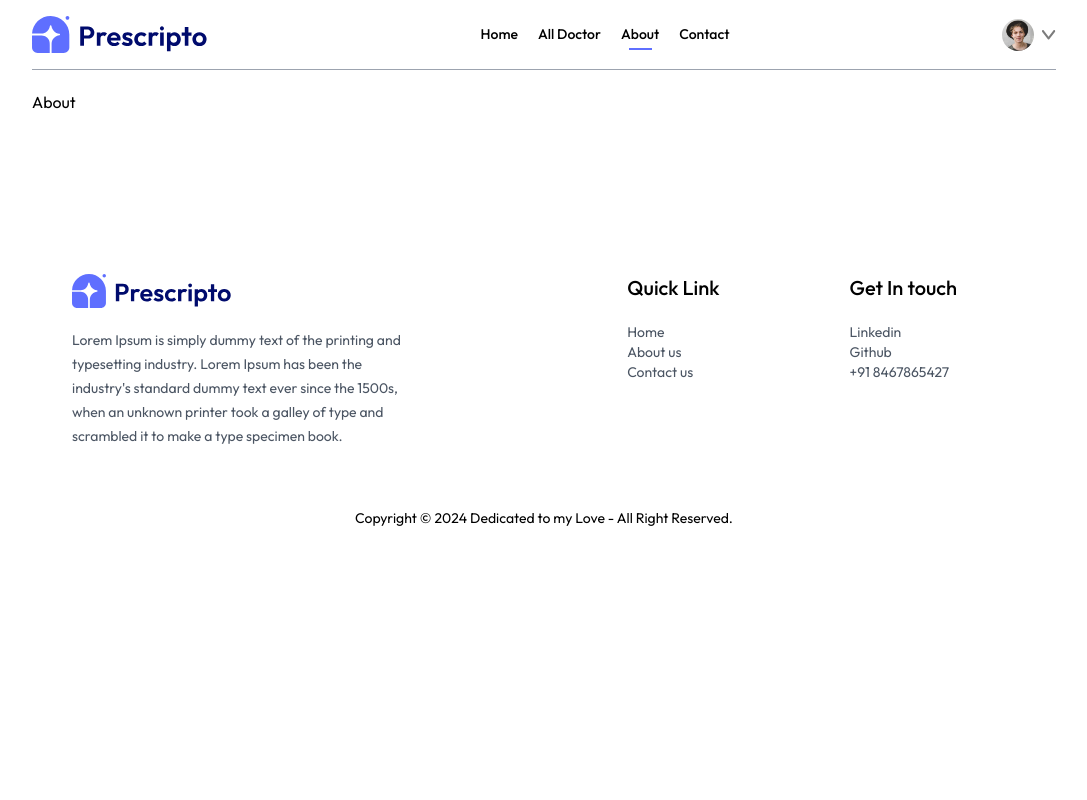
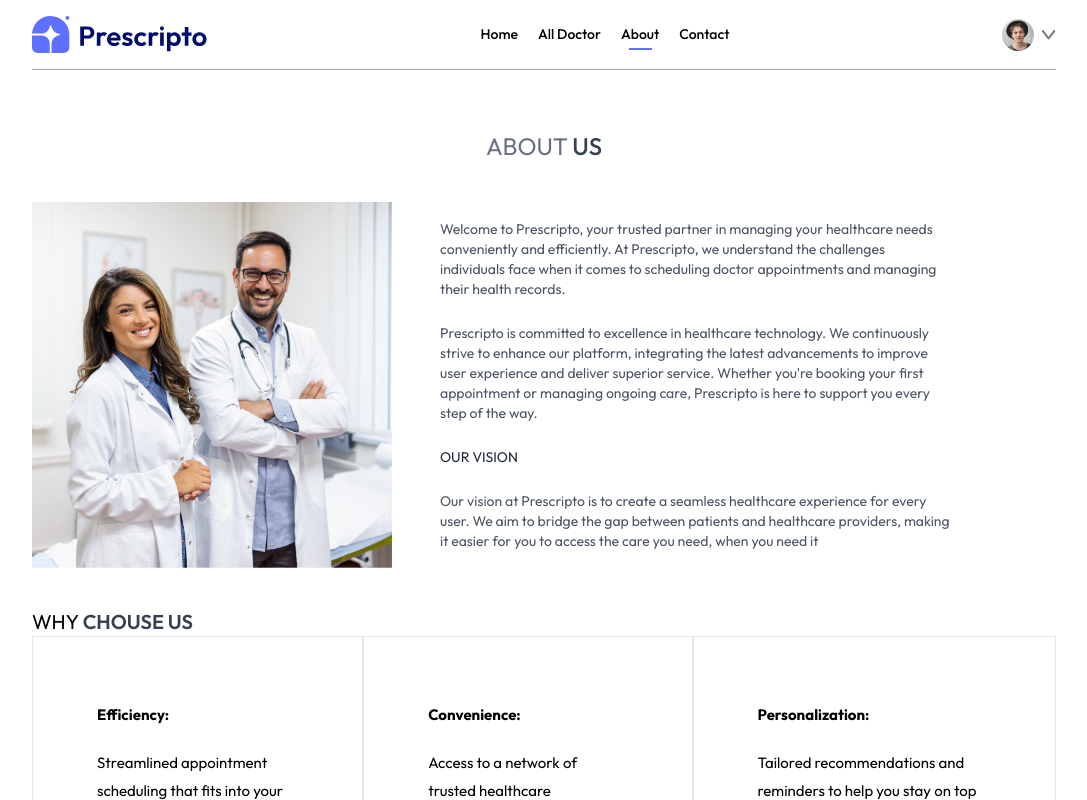
Before and after one commit to fThAbhishek-Pandey/DoctorG, a React (Vite) app: page /about in a window 1280 px wide. Shown: the top 800 px of the page, without its empty margins (96-1183 px from the left). Built offline with nearby package versions, Linux system fonts and the light colour scheme.

Commit message:
adding about ui

```diff
--- a/src/components/Appointment/RelatedDocters.jsx
+++ b/src/components/Appointment/RelatedDocters.jsx
@@ -5,7 +5,7 @@
 const RelatedDocters = ({docId, speciality}) => {
        const {doctors} = useContext(AppContext);
        console.log("All doctors : ",doctors);
-       const navigate = useNavigate();
+       const Navigate = useNavigate();
        const [RelatedDocters , setRelatedDoctos]= useState([]);
        useEffect(()=>{
             if(doctors.length>0&& speciality){
@@ -19,6 +19,7 @@
     <div className='flex flex-col items-center gap-4 my-16 text-gray-900' >
         <h1 className='text-3xl font-medium'>Related Doctors</h1>
         <FilteredDocter doctors ={RelatedDocters} />
+        <button onClick={()=>{Navigate('/doctors'); scrollTo(0,0)}} className='bg-blue-50 text-gray-600 px-12 py-3 rounded-full mt-10' >more</button>
     </div>
   )
 }
--- a/src/pages/About.jsx
+++ b/src/pages/About.jsx
@@ -1,9 +1,76 @@
-import React from 'react'
+import React from "react";
+import { assets } from "../assets/assets";
 
 const About = () => {
   return (
-    <div>About</div>
-  )
-}
+    <div>
+      <div className="text-center text-2xl pt-10 text-gray-500">
+        <p>
+          ABOUT <span className="text-gray-700 font-medium">US</span>
+        </p>
+      </div>
+      <div className="my-10 flex flex-col md:flex-row gap-12 ">
+        {/* left side */}
+        <img
+          className="w-full md:max-w-[360px]"
+          src={assets.about_image}
+          alt="about image"
+        />
+        {/* Right side */}
+        <div className="flex flex-col justify-center gap-6 md:w-2/4 text-sm text-gray-600">
+          <p>
+            Welcome to Prescripto, your trusted partner in managing your
+            healthcare needs conveniently and efficiently. At Prescripto, we
+            understand the challenges individuals face when it comes to
+            scheduling doctor appointments and managing their health records.
+          </p>
+          <p>
+            Prescripto is committed to excellence in healthcare technology. We
+            continuously strive to enhance our platform, integrating the latest
+            advancements to improve user experience and deliver superior
+            service. Whether you're booking your first appointment or managing
+            ongoing care, Prescripto is here to support you every step of the
+            way.
+          </p>
+          <div className="text-gray-800">OUR VISION</div>
+          <p>
+            Our vision at Prescripto is to create a seamless healthcare
+            experience for every user. We aim to bridge the gap between patients
+            and healthcare providers, making it easier for you to access the
+            care you need, when you need it
+          </p>
+        </div>
+      </div>
+      <div className="text-xl my-4">
+        <p>
+          WHY <span className="text-gray-700 font-semibold">CHOUSE US</span>
+        </p>
+        <div className="flex flex-col md:flex-row mb-20">
+          <div className="border py-8 sm:py-16 px-10 md:px-16 flex flex-col gap-5 text-[15px] hover:bg-primary hover:text-white transition-all duration-300 text-color-gray-100">
+            <b>Efficiency:</b>
+            <p>
+              Streamlined appointment scheduling that fits into your busy
+              lifestyle.
+            </p>
+          </div>
+          <div className="border py-8 sm:py-16 px-10 md:px-16 flex flex-col gap-5 text-[15px] hover:bg-primary hover:text-white transition-all duration-300 text-color-gray-100">
+            <b>Convenience:</b>
+            <p>
+              Access to a network of trusted healthcare professionals in your
+              area
+            </p>
+          </div>
+          <div className="border py-8 sm:py-16 px-10 md:px-16 flex flex-col gap-5 text-[15px] hover:bg-primary hover:text-white transition-all duration-300 text-color-gray-100">
+            <b>Personalization:</b>
+            <p>
+              Tailored recommendations and reminders to help you stay on top of
+              your health
+            </p>
+          </div>
+        </div>
+      </div>
+    </div>
+  );
+};
 
-export default About
+export default About;
```
